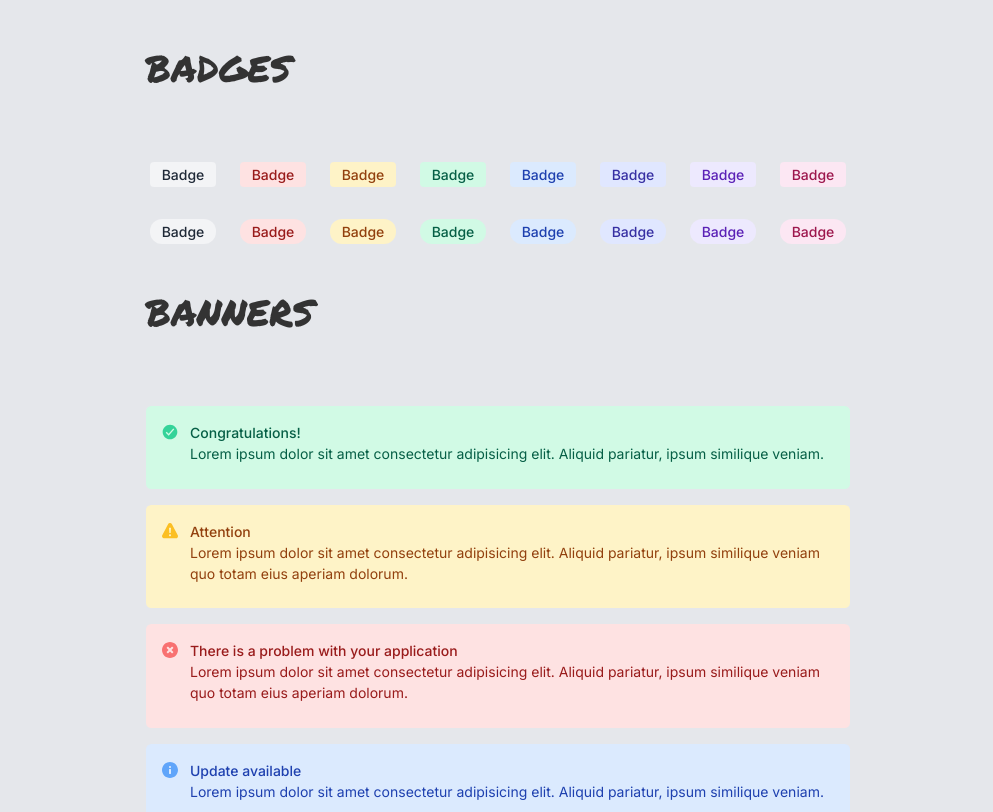
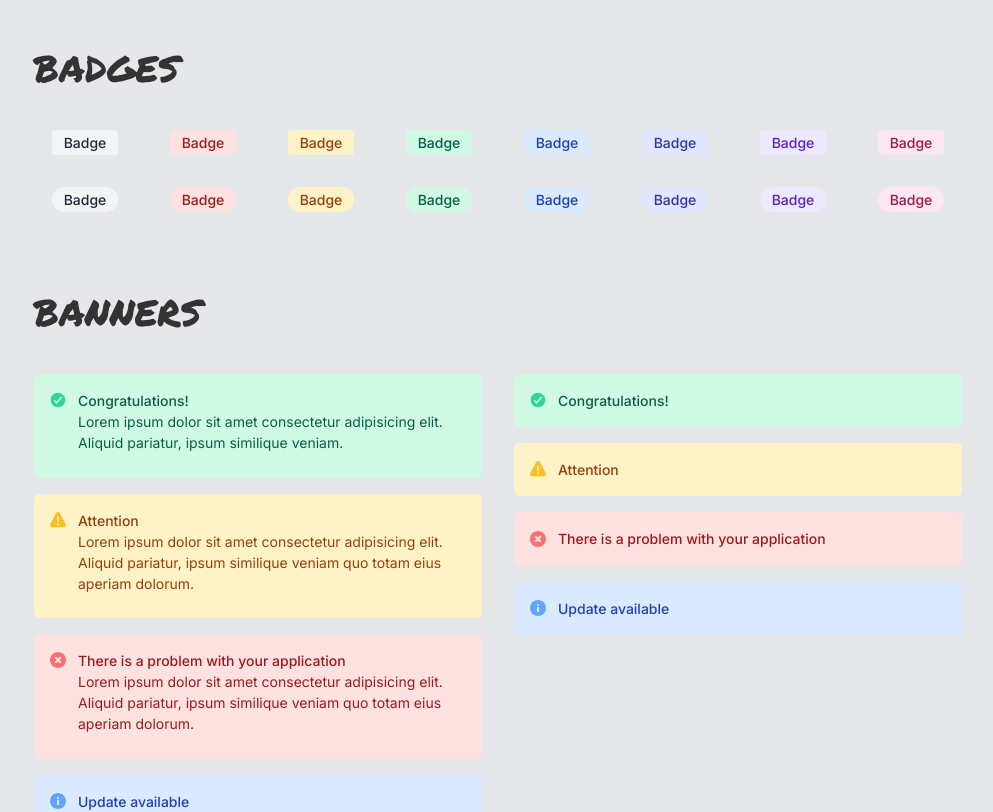
Before and after one commit to BastienWinant/components-library, a React (Vite) app: page / in a window 1280 px wide. Shown: the top 812 px of the page, without its empty margins (142-1135 px from the left). Built offline with nearby package versions, Linux system fonts and the light colour scheme.

Commit message:
adjust page layout

```diff
--- a/src/App.css
+++ b/src/App.css
@@ -4,7 +4,7 @@ body {
 }
 
 main {
-  max-width: 768px;
+  max-width: 992px;
   margin: auto;
   padding: 2em;
 }
@@ -12,8 +12,8 @@ main {
 section {
   display: flex;
   flex-direction: column;
-  gap: 4em;
-  margin-bottom: 2em;
+  gap: 2em;
+  margin-bottom: 4em;
 }
 
 .section-title {
@@ -23,7 +23,15 @@ section {
   color: #333;
 }
 
-.container {
+.row-container {
+  display: grid;
+  grid-template-columns: repeat(auto-fill, minmax(320px, 1fr));
+  grid-template-rows: 1fr;
+  gap: 2em;
+  align-items: start;
+}
+
+.column-container {
   display: flex;
   flex-direction: column;
   gap: 2em;
--- a/src/App.jsx
+++ b/src/App.jsx
@@ -13,7 +13,7 @@ function App() {
         <header>
           <h2 className="section-title">badges</h2>
         </header>
-        <div className="container">
+        <div className="column-container">
           <div className="row">
             <Badge className="square body-light">badge</Badge>
             <Badge className="square danger-light">badge</Badge>
@@ -40,7 +40,7 @@ function App() {
         <header>
           <h2 className="section-title">banners</h2>
         </header>
-        <div className="container">
+        <div className="row-container">
           <div className="column">
             <Banner className="sucess success-light">
               <Banner.Title>Congratulations!</Banner.Title>
@@ -80,7 +80,7 @@ function App() {
           <h2 className="section-title">cards</h2>
         </header>
       </section>
-      <div className="container">
+      <div className="column-container">
         <Card logoSrc={uploadIcon}>
           <Card.Title>easy deployment</Card.Title>
           <Card.Text>Ac tincidunt sapien vehicula erat auctor pellentesque rhoncus. Et magna sit morbi lobortis.</Card.Text>
--- /dev/null
+++ b/src/components/Testimonial/Testimonial.jsx
@@ -0,0 +1,3 @@
+export default function Testimonial({children}) {
+  return <article className="testimonial">this is a testimonial</article>
+}
```
